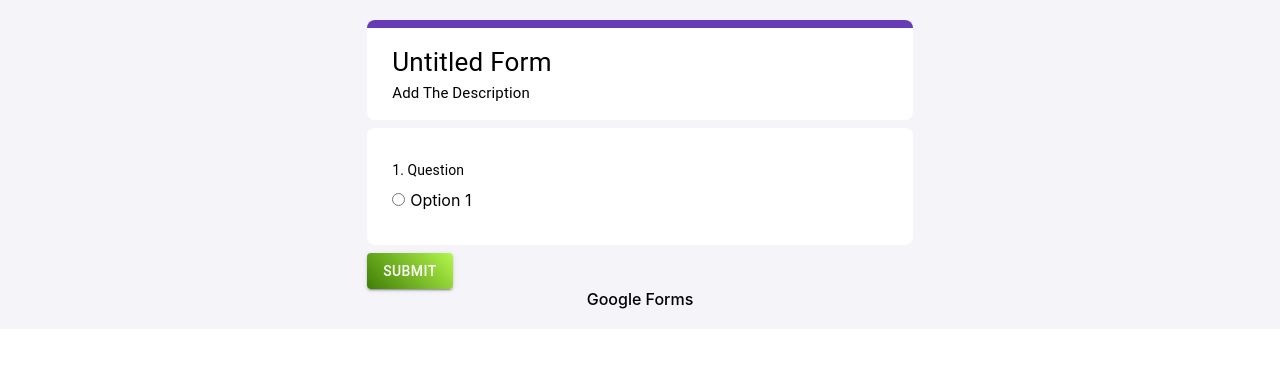
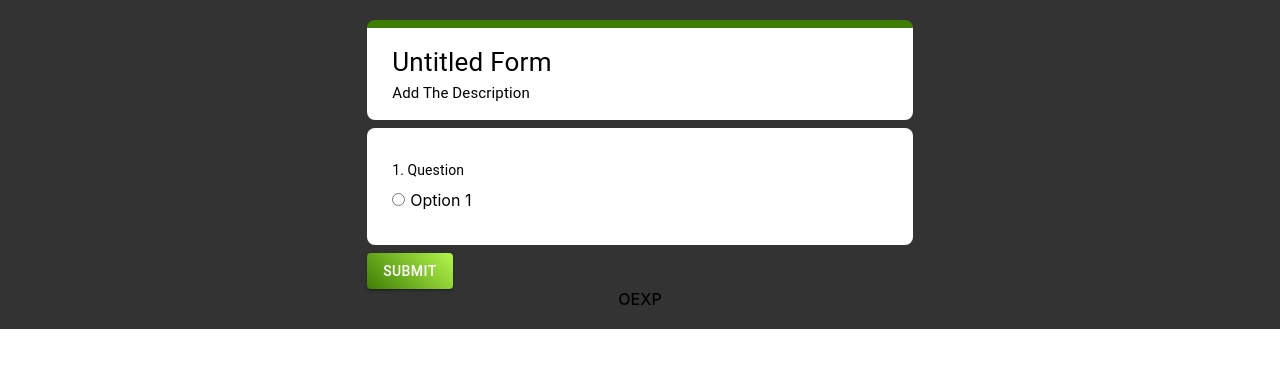
Before and after one commit to AdityaTrivedi14/Final-Year-Project, a React (Create React App) app in the folder client/: page /response in a window 1280 px wide. Shown: the top 368 px of the page. Built offline with nearby package versions, Linux system fonts and the light colour scheme.

Commit message:
UI changed

```diff
--- a/client/src/Card.js
+++ b/client/src/Card.js
@@ -16,7 +16,7 @@ function Card({name}) {
     }
     return (
         <div className="doc_card" onClick={()=>{
-            navigate_to(name)
+            navigate(name)
         }}>
              <img src={doc_image} className="doc_card_image"></img>
              <div className="doc_card_content">
--- a/client/src/Formheader.css
+++ b/client/src/Formheader.css
@@ -68,6 +68,14 @@
 .MuiFormControlLabel-root .MuiButton-label {
   color: #3f7e05 !important;
 }
+.dialog_footer_left{
+  color: #3f7e05 !important;
+}
+.MuiButtonBase-root .MuiButton-label{
+  /* background-color: #3f7e05 !important; */
+  text-emphasis-color: #3f7e05;
+
+}
 /* .add_question_body input[type="radio"] {
   color: #3f7e05;
   background-color: #3f7e05;
--- a/client/src/Header.css
+++ b/client/src/Header.css
@@ -7,7 +7,7 @@
 
   display: flex;
   height: 47px;
-  background-color: white;
+  background-color: #333333;
   color: black;
   justify-content: space-between;
   align-items: center;
--- a/client/src/Tabs.js
+++ b/client/src/Tabs.js
@@ -121,7 +121,7 @@ export default function CenteredTabs() {
 
 
             <div className="user_footer">
-                Google Forms
+                OEXP
             </div>
             </div>
 
--- a/client/src/Templates.css
+++ b/client/src/Templates.css
@@ -1,5 +1,5 @@
 .template_section{
-    background-color:#F4F4F9;
+    background-color:#333333;
 
 padding-top:7px;
 padding-bottom:40px;
--- a/client/src/index.css
+++ b/client/src/index.css
@@ -1,5 +1,6 @@
 *{
   margin:0;
+  /* background-color: #333333; */
 }
 
 body {
--- a/client/src/user_form.css
+++ b/client/src/user_form.css
@@ -1,5 +1,5 @@
 .user_form {
-  background-color: #f4f4f9;
+  background-color: #333333;
   height: 100%;
   padding: 20px;
 }
@@ -15,7 +15,7 @@
 
 .user_title_section {
   background-color: white;
-  border-top: 8px solid rgb(103, 58, 183);
+  border-top: 8px solid #3f7e05;
   border-radius: 8px;
   padding: 15px 25px;
   text-transform: capitalize;
--- a/client/src/user_form.js
+++ b/client/src/user_form.js
@@ -181,7 +181,7 @@ function submit(){
             </div>
 
             <div className="user_footer">
-                Google Forms
+                OEXP
             </div>
             </div>
 
```
